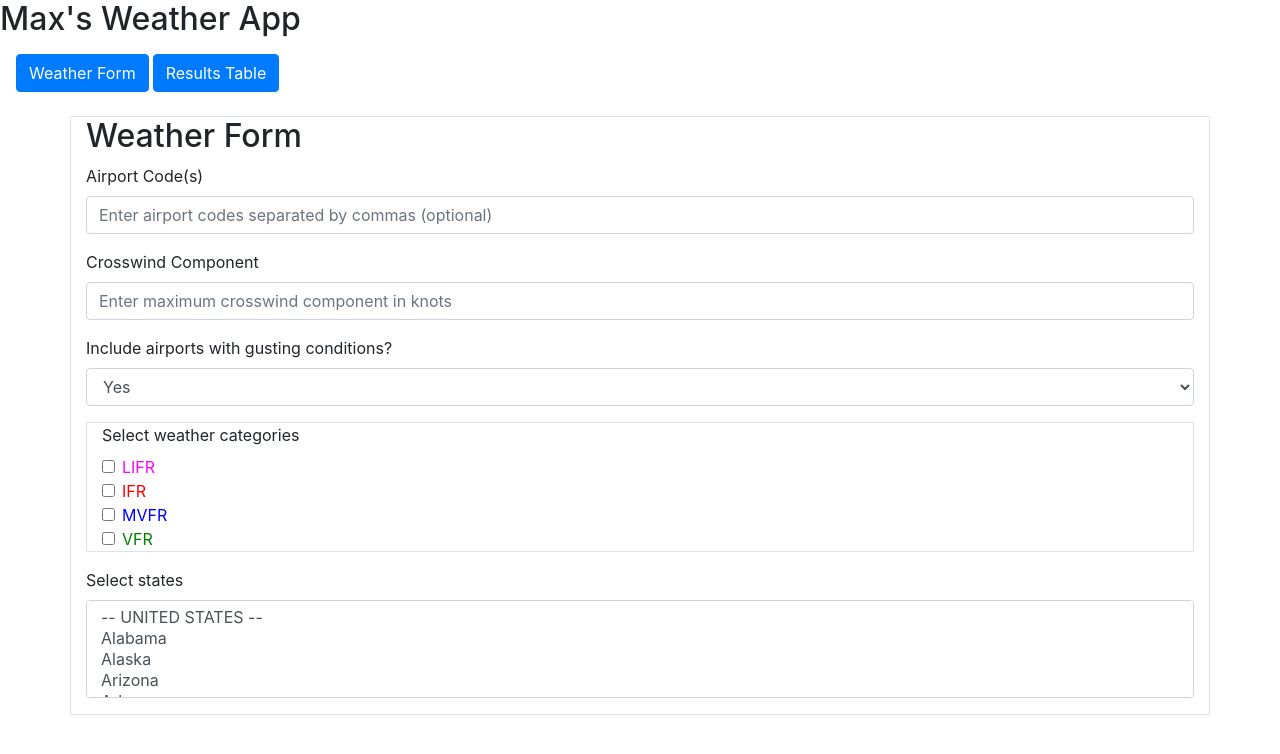
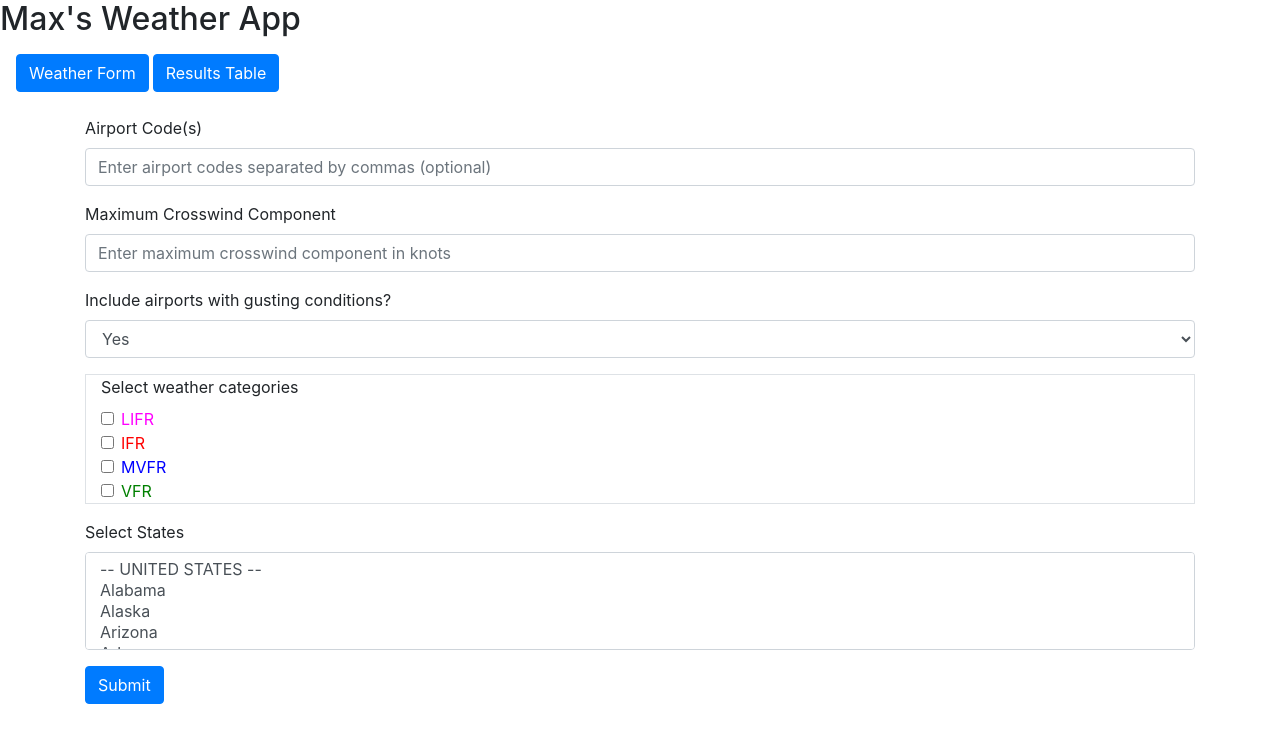
Before and after one commit to maxpower731/weather-project, an Angular app: page / in a window 1280 px wide. Shown: the top 754 px of the page. Built offline with nearby package versions, Linux system fonts and the light colour scheme.

Commit message:
Tweaked CSS for weather form

```diff
--- a/src/app/weatherform/weatherform.component.html
+++ b/src/app/weatherform/weatherform.component.html
@@ -1,5 +1,5 @@
-<form class="container border mt-3">
-    <h2>Weather Form</h2>
+<form class="container mt-3">
+    <!-- <h2>Weather Form</h2> -->
     <div class="form-group">
         <label for="airportCode">Airport Code(s)</label>
             <input type="text" class="form-control" id="airportCodes"
@@ -7,7 +7,7 @@
     </div>
 
     <div class="form-group">
-        <label for="crosswindComponent">Crosswind Component</label>
+        <label for="crosswindComponent">Maximum Crosswind Component</label>
             <input type="number" min="0" class="form-control" id="crosswindComponent"
             placeholder="Enter maximum crosswind component in knots"/>
     </div>
@@ -53,7 +53,7 @@
 
     <div class="form-group">
         <label for="stateSelect"
-            title="Select multiple using ctrl or command key">Select states</label>
+            title="Select multiple states using the control or command key">Select States</label>
         <select multiple class="form-control" id="stateSelect">
             <option value="">-- UNITED STATES --</option>
             <option value="AL">Alabama</option>
@@ -109,6 +109,10 @@
         </select>
     </div>
 
+    <div class="mb-3">
+        <button class="btn btn-primary">Submit</button>
+    </div>
+
 </form>
 
   <!-- this is the code to be refactored with airport/metar data
```
